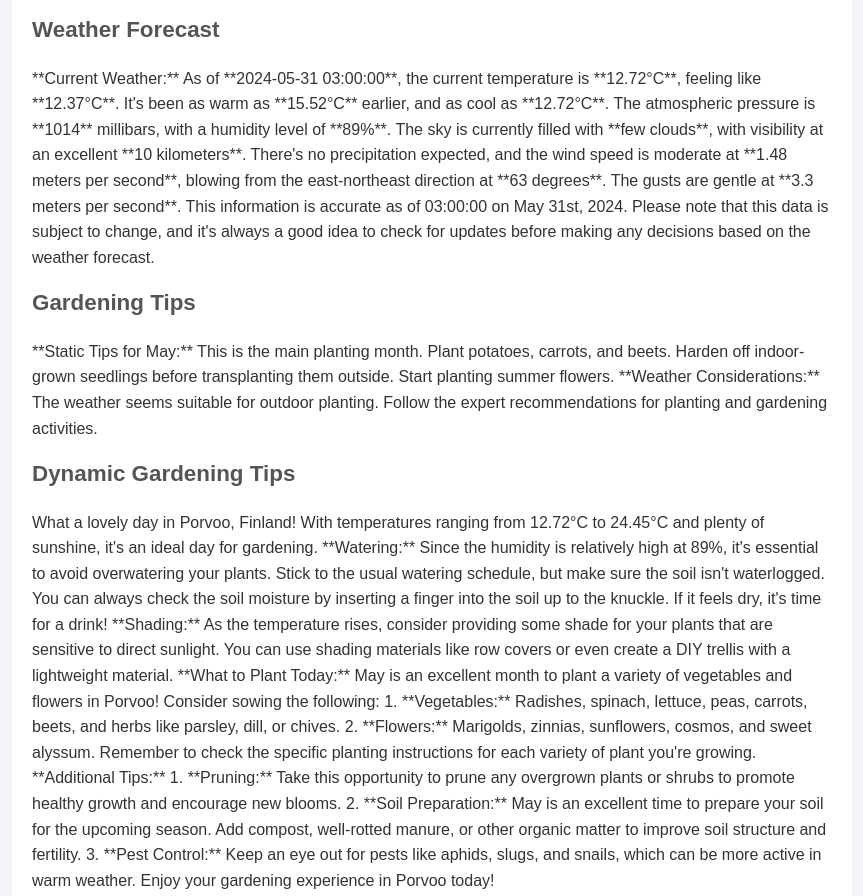
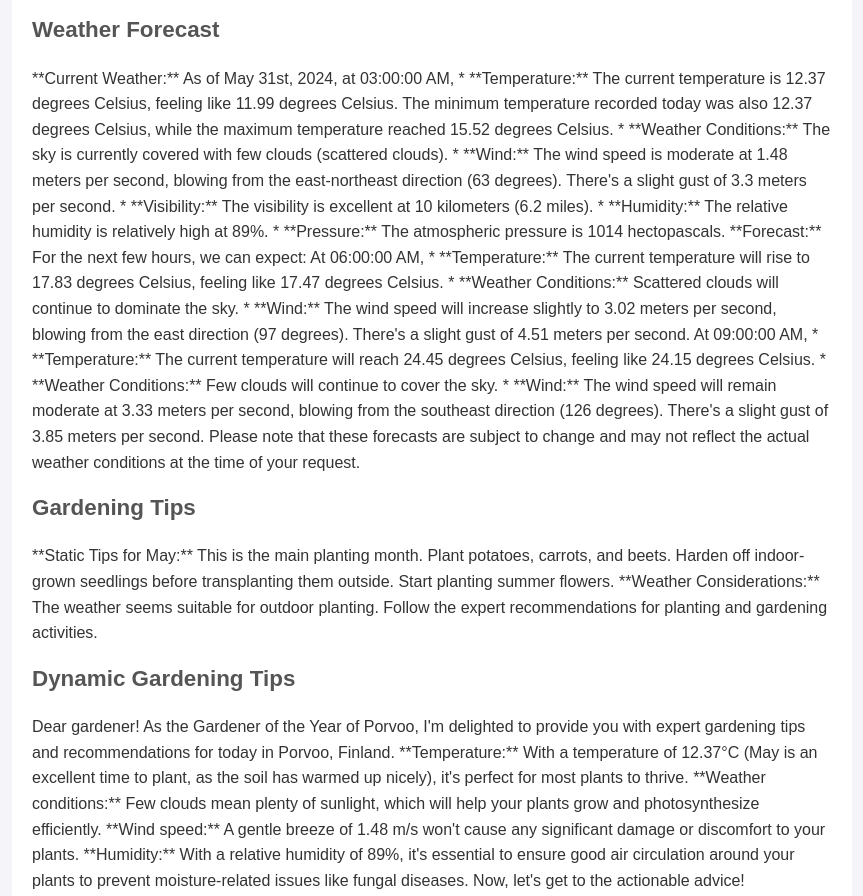
Before and after one commit to jisokuor/weather_garden, a plain HTML site: page index.html in a window 1280 px wide. Shown: the part 368-1264 px from the top of the page, without its empty margins (208-1071 px from the left). Drawn offline with Linux system fonts and the light colour scheme.

Commit message:
Daily weather and gardening tips update

```diff
--- a/index.html
+++ b/index.html
@@ -78,11 +78,33 @@
         <section>
             <h3>Weather Forecast</h3>
             <p id="weather-forecast">**Current Weather:**
-As of **2024-05-31 03:00:00**, the current temperature is **12.72°C**, feeling like **12.37°C**. It's been as warm as **15.52°C** earlier, and as cool as **12.72°C**. The atmospheric pressure is **1014** millibars, with a humidity level of **89%**.
 
-The sky is currently filled with **few clouds**, with visibility at an excellent **10 kilometers**. There's no precipitation expected, and the wind speed is moderate at **1.48 meters per second**, blowing from the east-northeast direction at **63 degrees**. The gusts are gentle at **3.3 meters per second**.
+As of May 31st, 2024, at 03:00:00 AM,
 
-This information is accurate as of 03:00:00 on May 31st, 2024. Please note that this data is subject to change, and it's always a good idea to check for updates before making any decisions based on the weather forecast.</p>
+* **Temperature:** The current temperature is 12.37 degrees Celsius, feeling like 11.99 degrees Celsius. The minimum temperature recorded today was also 12.37 degrees Celsius, while the maximum temperature reached 15.52 degrees Celsius.
+* **Weather Conditions:** The sky is currently covered with few clouds (scattered clouds).
+* **Wind:** The wind speed is moderate at 1.48 meters per second, blowing from the east-northeast direction (63 degrees). There's a slight gust of 3.3 meters per second.
+* **Visibility:** The visibility is excellent at 10 kilometers (6.2 miles).
+* **Humidity:** The relative humidity is relatively high at 89%.
+* **Pressure:** The atmospheric pressure is 1014 hectopascals.
+
+**Forecast:**
+
+For the next few hours, we can expect:
+
+At 06:00:00 AM,
+
+* **Temperature:** The current temperature will rise to 17.83 degrees Celsius, feeling like 17.47 degrees Celsius.
+* **Weather Conditions:** Scattered clouds will continue to dominate the sky.
+* **Wind:** The wind speed will increase slightly to 3.02 meters per second, blowing from the east direction (97 degrees). There's a slight gust of 4.51 meters per second.
+
+At 09:00:00 AM,
+
+* **Temperature:** The current temperature will reach 24.45 degrees Celsius, feeling like 24.15 degrees Celsius.
+* **Weather Conditions:** Few clouds will continue to cover the sky.
+* **Wind:** The wind speed will remain moderate at 3.33 meters per second, blowing from the southeast direction (126 degrees). There's a slight gust of 3.85 meters per second.
+
+Please note that these forecasts are subject to change and may not reflect the actual weather conditions at the time of your request.</p>
         </section>
         <section>
             <h3>Gardening Tips</h3>
@@ -94,29 +116,41 @@ The weather seems suitable for outdoor planting. Follow the expert recommendatio
         </section>
         <section>
             <h3>Dynamic Gardening Tips</h3>
-            <p id="dynamic-gardening-tips">What a lovely day in Porvoo, Finland! With temperatures ranging from 12.72°C to 24.45°C and plenty of sunshine, it's an ideal day for gardening.
+            <p id="dynamic-gardening-tips">Dear gardener! As the Gardener of the Year of Porvoo, I'm delighted to provide you with expert gardening tips and recommendations for today in Porvoo, Finland.
+
+**Temperature:** With a temperature of 12.37°C (May is an excellent time to plant, as the soil has warmed up nicely), it's perfect for most plants to thrive.
+
+**Weather conditions:** Few clouds mean plenty of sunlight, which will help your plants grow and photosynthesize efficiently.
+
+**Wind speed:** A gentle breeze of 1.48 m/s won't cause any significant damage or discomfort to your plants.
+
+**Humidity:** With a relative humidity of 89%, it's essential to ensure good air circulation around your plants to prevent moisture-related issues like fungal diseases.
+
+Now, let's get to the actionable advice!
 
 **Watering:**
-Since the humidity is relatively high at 89%, it's essential to avoid overwatering your plants. Stick to the usual watering schedule, but make sure the soil isn't waterlogged. You can always check the soil moisture by inserting a finger into the soil up to the knuckle. If it feels dry, it's time for a drink!
+
+* Water your plants thoroughly in the morning, as the soil has had time to absorb most of the water overnight.
+* Check the soil moisture by inserting a finger into the top 2-3 inches. If it feels dry, it's time for another round of watering.
 
 **Shading:**
-As the temperature rises, consider providing some shade for your plants that are sensitive to direct sunlight. You can use shading materials like row covers or even create a DIY trellis with a lightweight material.
 
-**What to Plant Today:**
-May is an excellent month to plant a variety of vegetables and flowers in Porvoo! Consider sowing the following:
+* Since there are few clouds, your plants won't need any shading. However, if you have plants that prefer partial shade (like ferns or impatiens), consider providing some gentle filtering using a shade cloth or a trellis with a canopy.
 
-1. **Vegetables:** Radishes, spinach, lettuce, peas, carrots, beets, and herbs like parsley, dill, or chives.
-2. **Flowers:** Marigolds, zinnias, sunflowers, cosmos, and sweet alyssum.
+**What to plant today:**
 
-Remember to check the specific planting instructions for each variety of plant you're growing.
+* With the favorable weather conditions, May is an excellent time to plant:
+	+ Cool-season crops like broccoli, cauliflower, and kale.
+	+ Root vegetables like carrots, beets, and potatoes.
+	+ Perennials like hostas, daylilies, and black-eyed susans.
 
-**Additional Tips:**
+**Other useful hints:**
 
-1. **Pruning:** Take this opportunity to prune any overgrown plants or shrubs to promote healthy growth and encourage new blooms.
-2. **Soil Preparation:** May is an excellent time to prepare your soil for the upcoming season. Add compost, well-rotted manure, or other organic matter to improve soil structure and fertility.
-3. **Pest Control:** Keep an eye out for pests like aphids, slugs, and snails, which can be more active in warm weather.
+* Make sure to mulch around your plants to retain moisture and suppress weeds. Organic materials like straw or bark chips work well.
+* Prune any dead or damaged foliage from your plants to promote healthy growth and prevent disease spread.
+* Keep an eye out for pests like aphids, slugs, and snails, which are more active in this type of weather.
 
-Enjoy your gardening experience in Porvoo today!</p>
+By following these expert gardening tips, you'll be on track to enjoy a bountiful harvest and a beautiful garden throughout the year!</p>
         </section>
         <section class="mp3-links">
             <h3>Download MP3 Files</h3>
```
Also changed, not shown: 4 other files.
